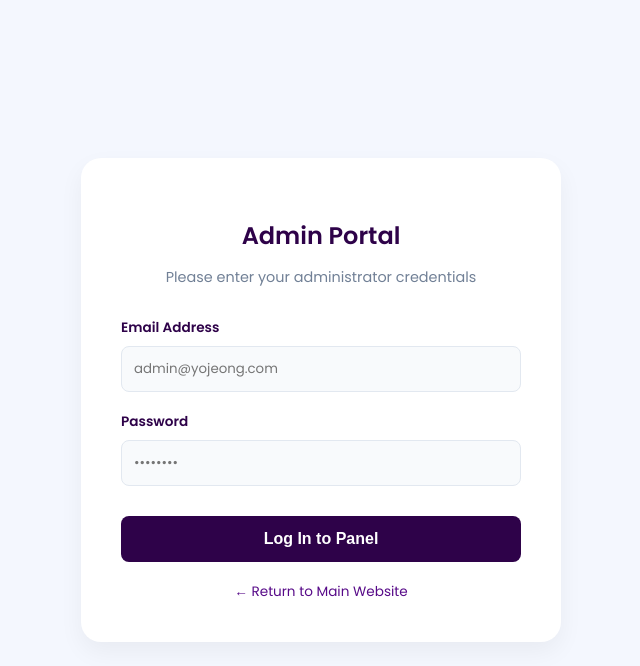
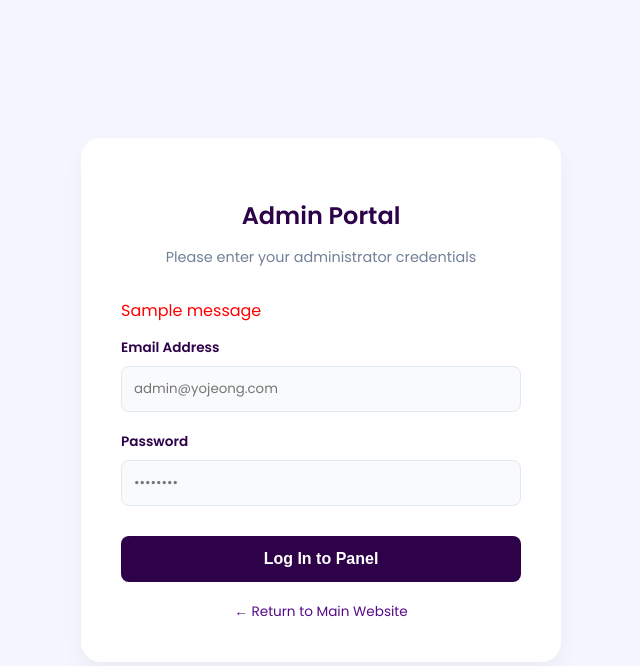
Before and after one commit to mavasu2020-afk/aws_photography, a Flask app: page /admin/login in a window 1280 px wide. Shown: the top 666 px of the page, without its empty margins (319-959 px from the left). Run offline with Flask 3, Linux system fonts and the light colour scheme; one stand-in notice (Sample message) is shown.

Commit message:
Updated login page UI

```diff
--- a/templates/admin_login.html
+++ b/templates/admin_login.html
@@ -110,12 +110,30 @@
       .back-link:hover {
         text-decoration: underline;
       }
+
+      /* Flash message styling */
+      .flash-messages {
+        color: red;
+        list-style: none;
+        padding: 0;
+        margin-bottom: 15px;
+        text-align: left;
+      }
     </style>
   </head>
   <body>
     <div class="login-container">
       <h2>Admin Portal</h2>
       <p>Please enter your administrator credentials</p>
+
+      <!-- Flash Messages -->
+      {% with messages = get_flashed_messages() %} {% if messages %}
+      <ul class="flash-messages">
+        {% for msg in messages %}
+        <li>{{ msg }}</li>
+        {% endfor %}
+      </ul>
+      {% endif %} {% endwith %}
 
       <form action="/admin/login" method="POST">
         <div class="form-group">
```
Also changed, not shown: templates/login.html (+30 -7 lines).
